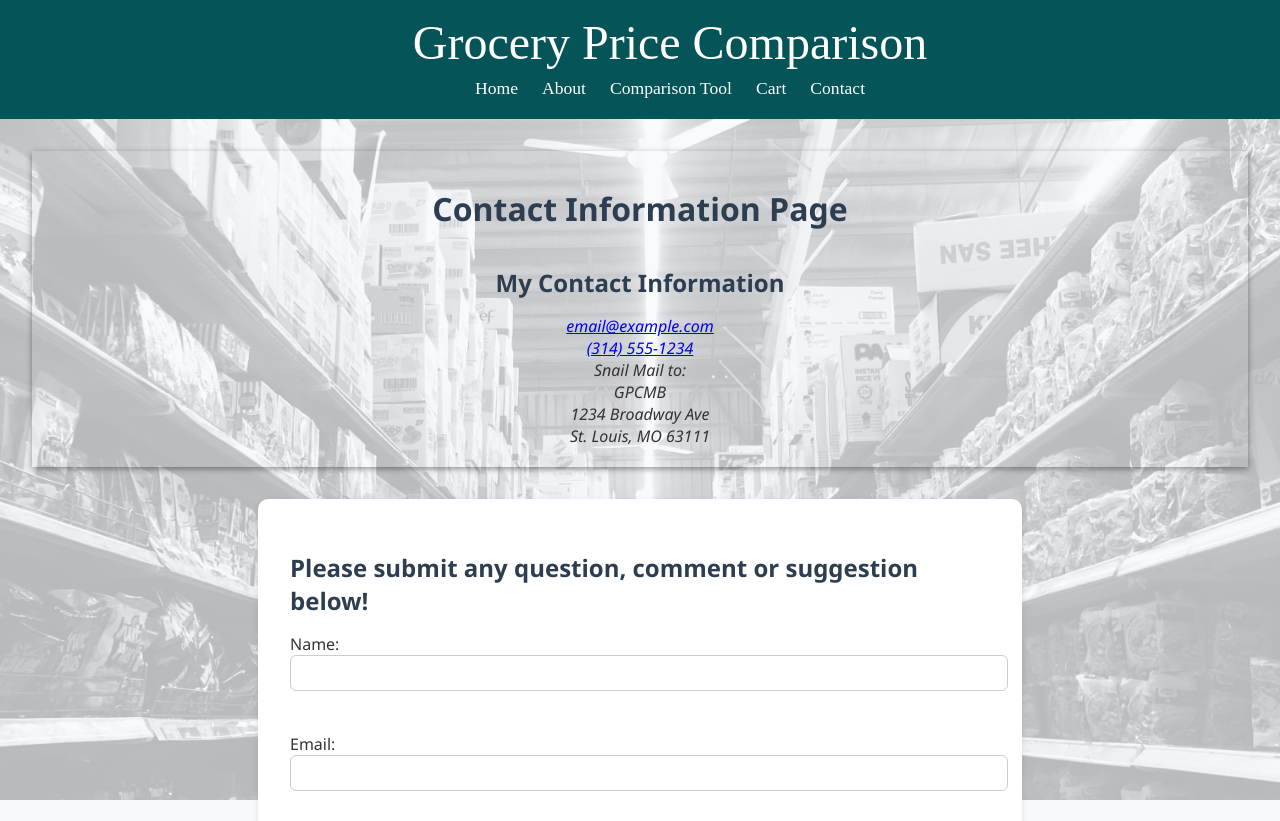
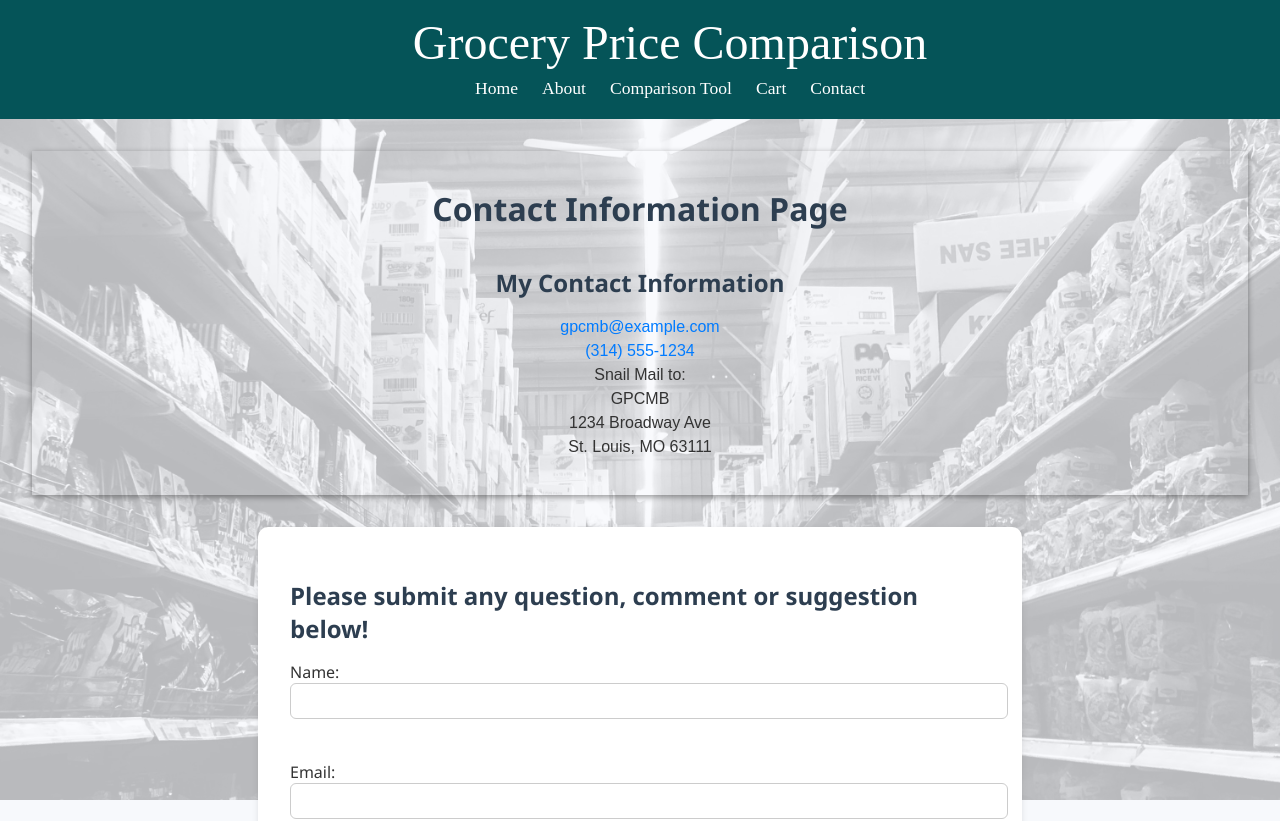
Before and after one commit to mark-bradley1/Unit1-Final-Project-Price-Comparison, a React (Vite) app in the folder Grocery-Price-Comparison/: page /contact in a window 1280 px wide. Shown: the top 821 px of the page. Built offline with nearby package versions, Linux system fonts and the light colour scheme; a web font is replaced by a local one.

Commit message:
made some styling changes and forgot to change to different branch

```diff
--- a/Grocery-Price-Comparison/src/App.css
+++ b/Grocery-Price-Comparison/src/App.css
@@ -227,6 +227,23 @@ td img {
   box-shadow: 0 2px 6px rgba(0, 0, 0, 0.4);
 }
 
+address {
+    font-style: normal;
+    line-height: 1.5;
+    margin-bottom: 1em;
+    color: #333;
+    font-family: 'Arial', sans-serif;
+}
+
+address a {
+    color: #007bff;
+    text-decoration: none;
+}
+
+address a:hover {
+    text-decoration: underline;
+}
+
 .form label {
   display: block;
   font-weight: 500;
--- a/Grocery-Price-Comparison/src/components/pages/ComparisonPage.jsx
+++ b/Grocery-Price-Comparison/src/components/pages/ComparisonPage.jsx
@@ -48,7 +48,7 @@ const ComparisonPage = () => {
 
   return (
     <div>
-      <h2>Comparison Page</h2>
+      <h1>Comparison Page</h1>
 
       <h4>Select stores to compare: </h4>
       <Dropdown stores={storeNames} onSelect={handleAddStore} />
--- a/Grocery-Price-Comparison/src/components/pages/ContactPage.jsx
+++ b/Grocery-Price-Comparison/src/components/pages/ContactPage.jsx
@@ -8,7 +8,7 @@ const ContactPage = () => {
                 <h1>Contact Information Page</h1>
                 <h2>My Contact Information</h2>
                 <address>
-                    <a href="mailto:email@example.com">email@example.com</a><br />
+                    <a href="mailto:gpcmb@example.com">gpcmb@example.com</a><br />
                     <a href="tel:+13145551234">(314) 555-1234</a><br />
                     Snail Mail to:<br />
                     GPCMB <br />
```
